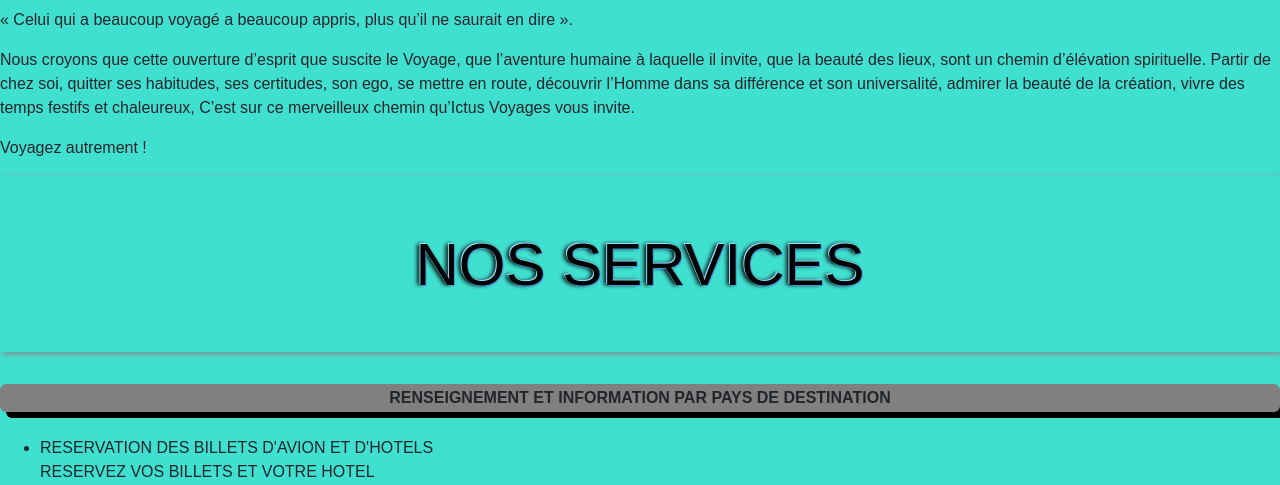
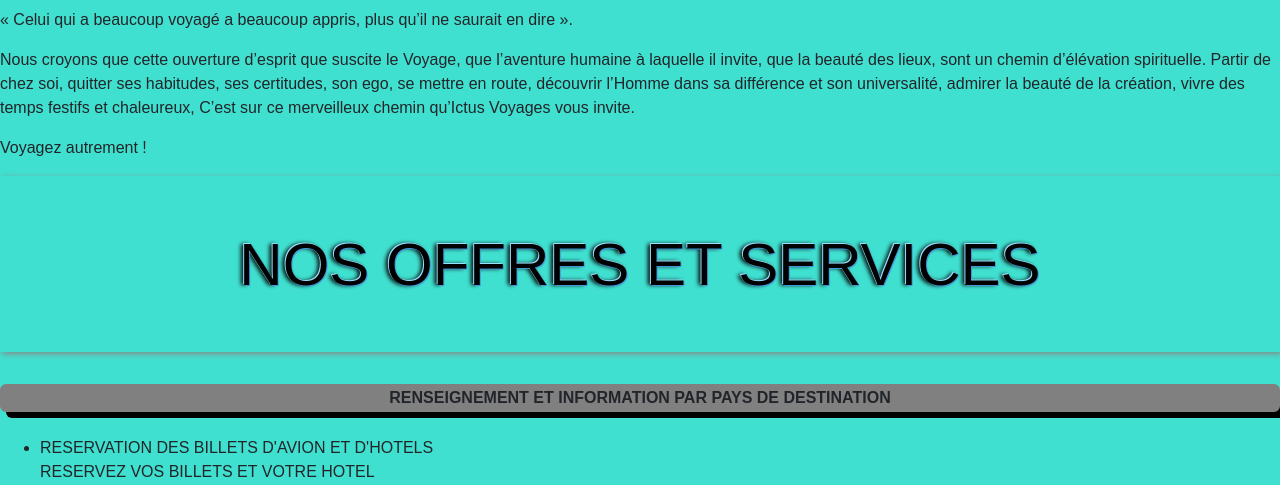
Before and after one commit to guillaumeaillaud/Anonymous, a PHP site: page / in a window 1280 px wide. Shown: the part 792-1277 px from the top of the page. Run offline with PHP 8.4, Linux system fonts and the light colour scheme.

Commit message:
modif serv

```diff
--- a/php/view/section_service.php
+++ b/php/view/section_service.php
@@ -2,7 +2,7 @@
 <section id="section_service">
 
 
-    <h2>NOS SERVICES</h2><br>
+    <h2>NOS OFFRES ET SERVICES</h2><br>
     <strong><div class="sousT">RENSEIGNEMENT ET INFORMATION PAR PAYS DE DESTINATION</div><br></strong>
     <div class="paragraphe">
 
```
